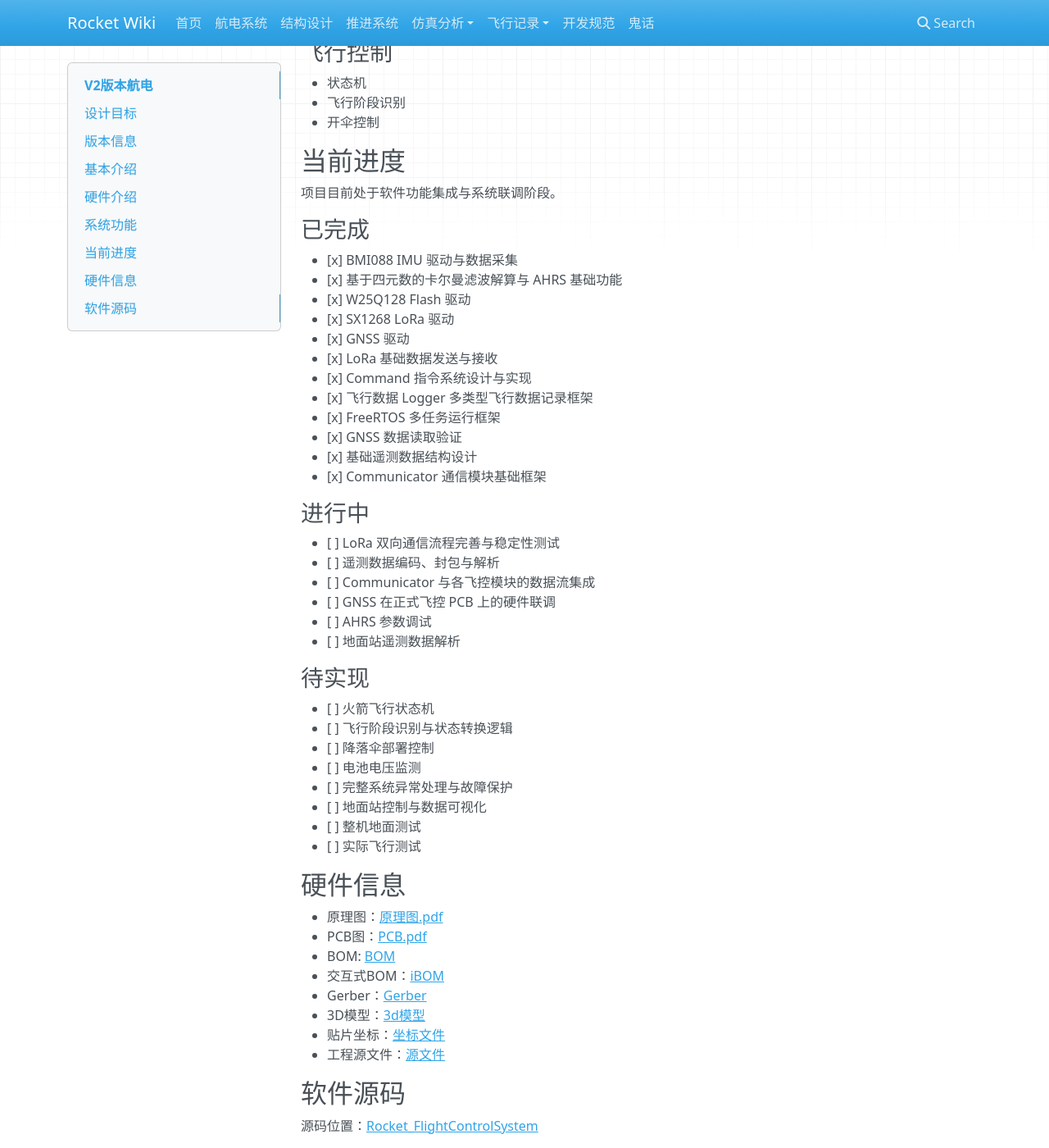
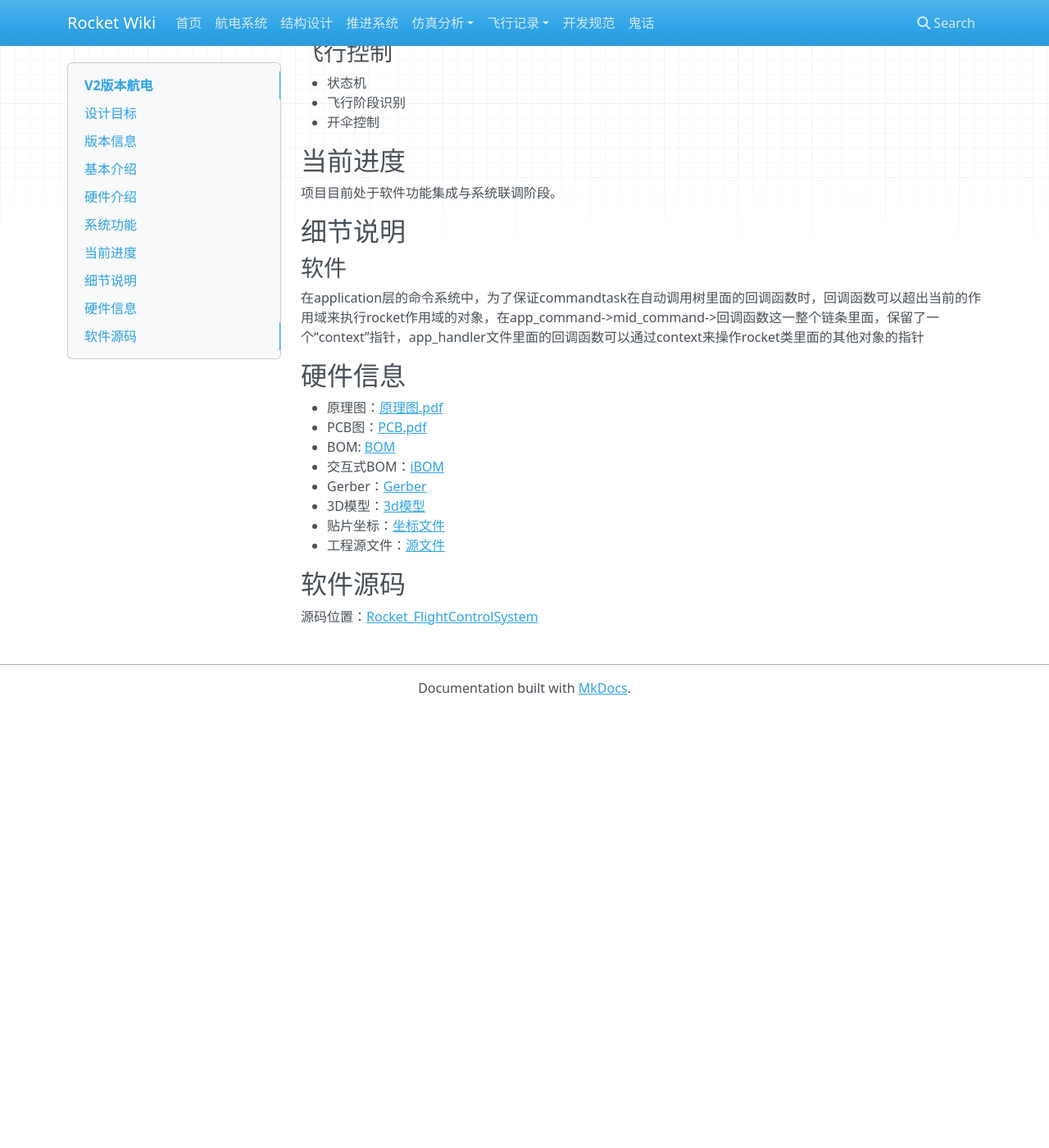
Before and after one commit to SophonSnwflake/rocket-docs, an MkDocs documentation site: the page built from docs/avionics/v2/index.md, in a window 1280 px wide and 1400 px high, scrolled down 2081 px. Shown: the whole window at 82% size. Built offline with MkDocs 1.6.1, drawn with Linux system fonts in a browser that asks for light colours; nearby versions of some CDN libraries; after the commit the page ends 2948 px from its top, so only the background shows below that.

Commit message:
加入航电V2的细节说明

```diff
--- a/docs/avionics/v2/index.md
+++ b/docs/avionics/v2/index.md
@@ -78,40 +78,11 @@
 
 项目目前处于软件功能集成与系统联调阶段。
 
-### 已完成
+## 细节说明
 
-* [x] BMI088 IMU 驱动与数据采集
-* [x] 基于四元数的卡尔曼滤波解算与 AHRS 基础功能
-* [x] W25Q128 Flash 驱动
-* [x] SX1268 LoRa 驱动
-* [x] GNSS 驱动
-* [x] LoRa 基础数据发送与接收
-* [x] Command 指令系统设计与实现
-* [x] 飞行数据 Logger 多类型飞行数据记录框架
-* [x] FreeRTOS 多任务运行框架
-* [x] GNSS 数据读取验证
-* [x] 基础遥测数据结构设计
-* [x] Communicator 通信模块基础框架
+### 软件
 
-### 进行中
-
-* [ ] LoRa 双向通信流程完善与稳定性测试
-* [ ] 遥测数据编码、封包与解析
-* [ ] Communicator 与各飞控模块的数据流集成
-* [ ] GNSS 在正式飞控 PCB 上的硬件联调
-* [ ] AHRS 参数调试
-* [ ] 地面站遥测数据解析
-
-### 待实现
-
-* [ ] 火箭飞行状态机
-* [ ] 飞行阶段识别与状态转换逻辑
-* [ ] 降落伞部署控制
-* [ ] 电池电压监测
-* [ ] 完整系统异常处理与故障保护
-* [ ] 地面站控制与数据可视化
-* [ ] 整机地面测试
-* [ ] 实际飞行测试
+在application层的命令系统中，为了保证commandtask在自动调用树里面的回调函数时，回调函数可以超出当前的作用域来执行rocket作用域的对象，在app_command->mid_command->回调函数这一整个链条里面，保留了一个“context”指针，app_handler文件里面的回调函数可以通过context来操作rocket类里面的其他对象的指针
 
 ## 硬件信息
 
```
